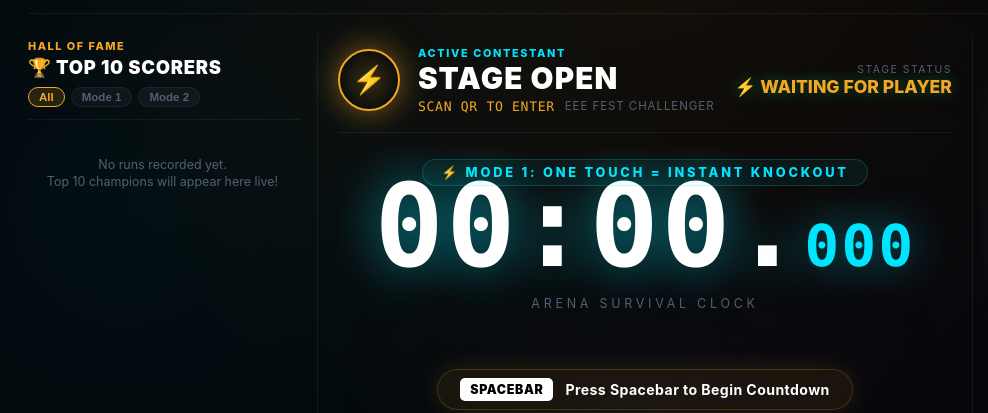
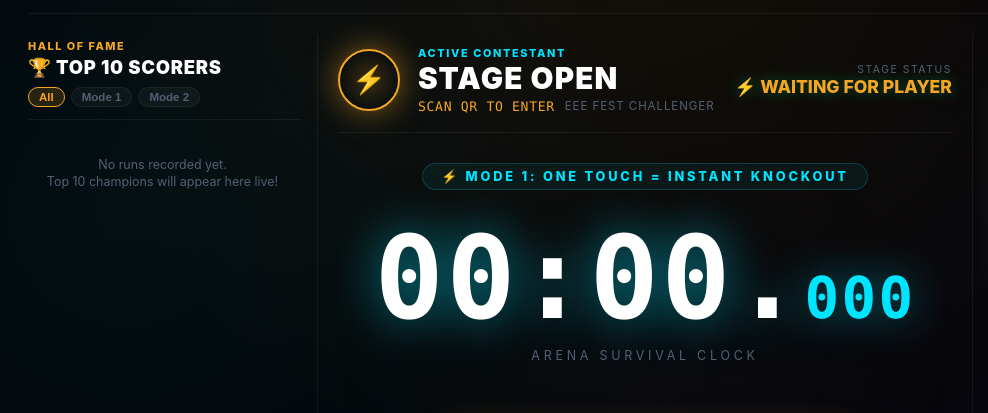
Before and after one commit to anik-creates/wire-buzz-game, a plain HTML site: page index.html in a window 1280 px wide. Shown: the part 111-524 px from the top of the page, 0-988 px from the left. Drawn offline with Linux system fonts and the light colour scheme; no server answers.

Commit message:
UI: Increase distance between arena mode headline and digital stopwatch clock

```diff
--- a/css/style.css
+++ b/css/style.css
@@ -498,7 +498,7 @@ body.fest-body {
 
 .fest-stage-headline {
   position: absolute;
-  top: 10px;
+  top: 14px;
   font-size: 0.8rem;
   letter-spacing: 0.22em;
   font-weight: 800;
@@ -508,6 +508,7 @@ body.fest-body {
   padding: 5px 18px;
   border-radius: 30px;
   border: 1px solid var(--border-cyan-subtle);
+  z-index: 10;
 }
 
 /* Digital Stopwatch */
@@ -515,7 +516,7 @@ body.fest-body {
   display: flex;
   flex-direction: column;
   align-items: center;
-  margin: 20px 0;
+  margin: 72px 0 18px 0;
 }
 
 .fest-stopwatch-digits {
```
